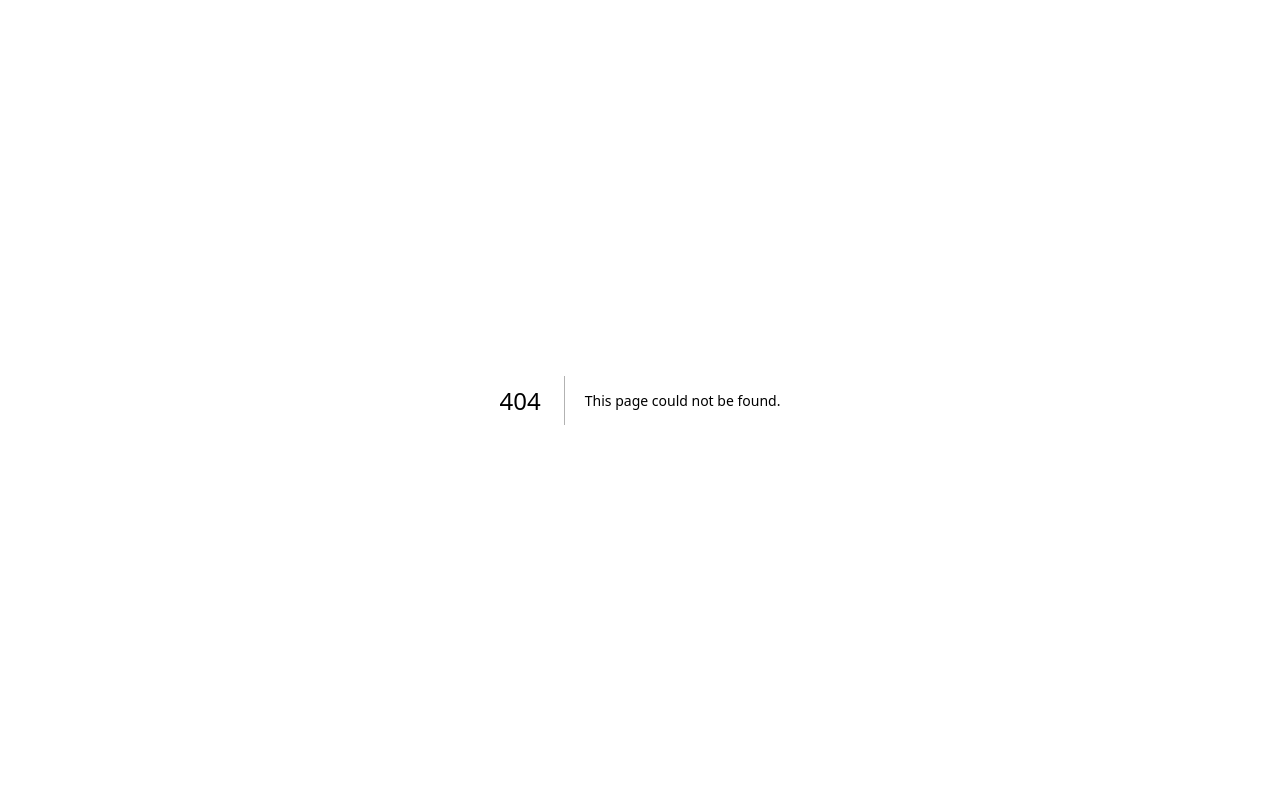
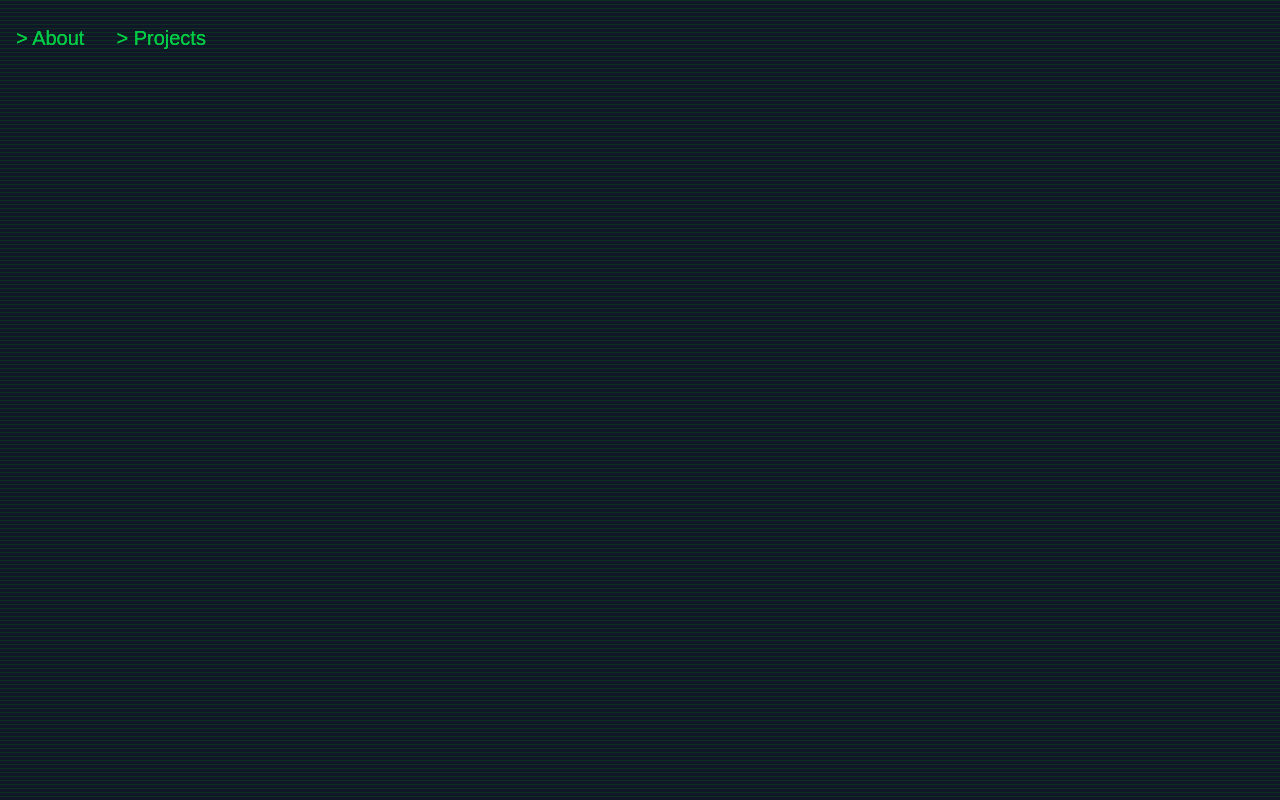
Before and after one commit to viksharma04/personal_website, a Next.js app: page /about in a window 1280 px wide. Before the commit this address had no page. Built offline with nearby package versions, Linux system fonts and the light colour scheme.

Commit message:
feat: Add FullTerminal component and integrate it into the Home page

```diff
--- /dev/null
+++ b/app/about/page.tsx
@@ -0,0 +1,10 @@
+import FullTerminal from "@/components/FullTerminal";
+
+export default function Home() {
+  return (
+    <main className="w-full h-screen">
+      <FullTerminal />
+    </main>
+
+  );
+}
--- /dev/null
+++ b/components/FullTerminal.tsx
@@ -0,0 +1,19 @@
+import React from 'react'
+import Link from 'next/link'
+
+const FullTerminal = () => {
+  return (
+    <main>
+        <div className='bg-gray-900 w-full h-screen scanlines py-6 text-xl'>
+            <Link href={'#'} className='text-green-500 drop-shadow-[0_0_0.6px_#00FF00] hover:underline px-4'>
+                {'>'} About
+            </Link>
+            <Link href={'#'} className='text-green-500 drop-shadow-[0_0_0.6px_#00FF00] hover:underline px-4'>
+                {'>'} Projects
+            </Link>
+        </div>
+    </main>
+  )
+}
+
+export default FullTerminal
```
